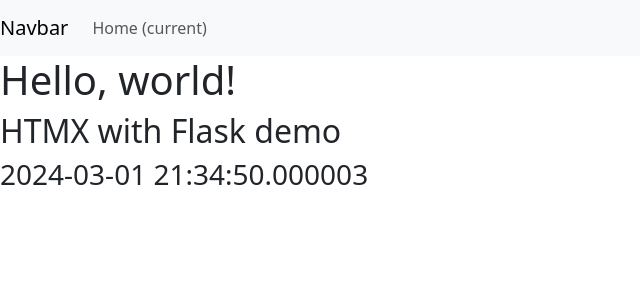
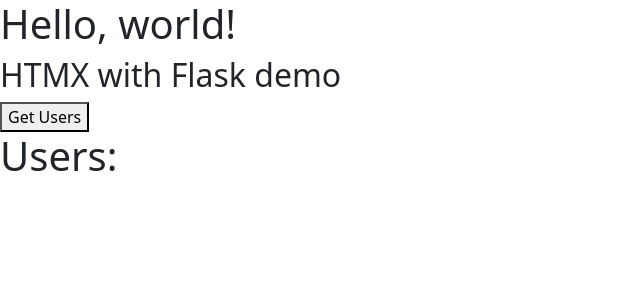
Before and after one commit to cBeaur/testbench, a Flask app: page / in a window 1280 px wide. Shown: the top 300 px of the page, without its empty margins (0-640 px from the left). Run offline with Flask 3, Linux system fonts and the light colour scheme; some libraries are stand-ins or nearby versions.

Commit message:
Trying to output users when pressing button...

```diff
--- a/app.py
+++ b/app.py
@@ -1,8 +1,17 @@
 import datetime
-from flask import Flask, render_template
+from flask import Flask, render_template, request
 
 app = Flask(__name__)
 
 @app.route("/")
 def hello_world():
-    return render_template('index.html', utc_dt=datetime.datetime.utcnow())
+    return render_template('index.html')
+
+@app.route('/users', methods=['GET'])
+def get_users():
+    users = {
+        0: "John Doe",
+        1: "Mark Hamill",
+        2: "Michael Jordan",
+    }
+    return render_template('index.html', users=users)
--- a/templates/base.html
+++ /dev/null
@@ -1,30 +0,0 @@
-<!doctype html>
-<html lang="en">
-  <head>
-    <meta charset="utf-8">
-    <meta name="viewport" content="width=device-width, initial-scale=1">
-    <title>Testbench demo</title>
-    <link href="https://cdn.jsdelivr.net/npm/bootstrap@5.3.2/dist/css/bootstrap.min.css" rel="stylesheet" integrity="sha384-T3c6CoIi6uLrA9TneNEoa7RxnatzjcDSCmG1MXxSR1GAsXEV/Dwwykc2MPK8M2HN" crossorigin="anonymous">
-    <script src="https://cdn.jsdelivr.net/npm/bootstrap@5.3.2/dist/js/bootstrap.bundle.min.js" integrity="sha384-C6RzsynM9kWDrMNeT87bh95OGNyZPhcTNXj1NW7RuBCsyN/o0jlpcV8Qyq46cDfL" crossorigin="anonymous"></script>
-    <script src="https://unpkg.com/htmx.org@1.9.10" integrity="sha384-D1Kt99CQMDuVetoL1lrYwg5t+9QdHe7NLX/SoJYkXDFfX37iInKRy5xLSi8nO7UC" crossorigin="anonymous"></script>
-</head>
-
-<body>
-    <nav class="navbar navbar-expand-lg navbar-light bg-light">
-        <a class="navbar-brand" href="#">Navbar</a>
-        <button class="navbar-toggler" type="button" data-toggle="collapse" data-target="#navbarNav" aria-controls="navbarNav" aria-expanded="false" aria-label="Toggle navigation">
-        <span class="navbar-toggler-icon"></span>
-        </button>
-        <div class="collapse navbar-collapse" id="navbarNav">
-        <ul class="navbar-nav">
-            <li class="nav-item active">
-            <a class="nav-link" href="#">Home <span class="sr-only">(current)</span></a>
-            </li>
-        </ul>
-        </div>
-    </nav>
-    <div class="content">
-        {% block content %}{% endblock %}
-    </div>
-</body>
-</html>
--- a/templates/index.html
+++ b/templates/index.html
@@ -1,7 +1,43 @@
-{% extends "base.html" %}
+<!doctype html>
+<html lang="en">
+  <head>
+    <meta charset="utf-8">
+    <meta name="viewport" content="width=device-width, initial-scale=1">
+    <title>Testbench demo</title>
+    <link href="https://cdn.jsdelivr.net/npm/bootstrap@5.3.2/dist/css/bootstrap.min.css" rel="stylesheet" integrity="sha384-T3c6CoIi6uLrA9TneNEoa7RxnatzjcDSCmG1MXxSR1GAsXEV/Dwwykc2MPK8M2HN" crossorigin="anonymous">
+    <script src="https://cdn.jsdelivr.net/npm/bootstrap@5.3.2/dist/js/bootstrap.bundle.min.js" integrity="sha384-C6RzsynM9kWDrMNeT87bh95OGNyZPhcTNXj1NW7RuBCsyN/o0jlpcV8Qyq46cDfL" crossorigin="anonymous"></script>
+    <script src="https://unpkg.com/htmx.org@1.9.10" integrity="sha384-D1Kt99CQMDuVetoL1lrYwg5t+9QdHe7NLX/SoJYkXDFfX37iInKRy5xLSi8nO7UC" crossorigin="anonymous"></script>
+</head>
 
-{% block content %}
+<!-- <body>
+    <nav class="navbar navbar-expand-lg navbar-light bg-light">
+        <a class="navbar-brand" href="#">Navbar</a>
+        <button class="navbar-toggler" type="button" data-toggle="collapse" data-target="#navbarNav" aria-controls="navbarNav" aria-expanded="false" aria-label="Toggle navigation">
+        <span class="navbar-toggler-icon"></span>
+        </button>
+        <div class="collapse navbar-collapse" id="navbarNav">
+        <ul class="navbar-nav">
+            <li class="nav-item active">
+            <a class="nav-link" href="#">Home <span class="sr-only">(current)</span></a>
+            </li>
+        </ul>
+        </div>
+    </nav> -->
     <h1>Hello, world!</h1>
     <h2>HTMX with Flask demo</h2>
-    <h3>{{ utc_dt }}</h3>
-{% endblock %}
+
+    <button hx-get="/users" hx-swap="outerHTML" hx-target="#users_list">
+      Get Users
+    </button>
+
+    <div id="users_list">
+        <h1>Users:</h1>
+        <ul>
+            {% for user in users %}
+              <li>{{ user }}</li>
+            {% endfor %}
+        </ul>
+    </div>
+
+</body>
+</html>
```
Also changed, not shown: 1 other file.
